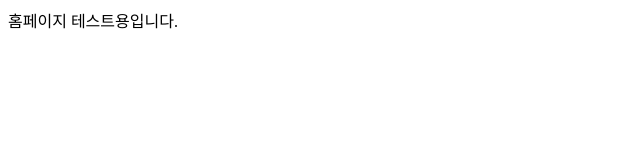
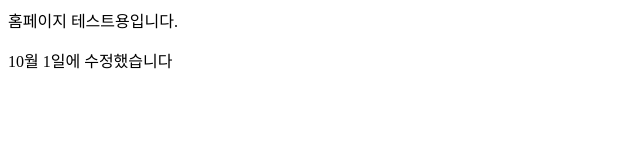
Before and after one commit to jcw178/jcw178.github.io, a plain HTML site: page index.html in a window 1280 px wide. Shown: the whole page, without its empty margins (0-640 px from the left). Drawn offline with Linux system fonts and the light colour scheme.

Commit message:
index.html edited

```diff
--- a/index.html
+++ b/index.html
@@ -1 +1,4 @@
 홈페이지 테스트용입니다.
+ <p>
+   10월 1일에 수정했습니다
+ </p>
```
